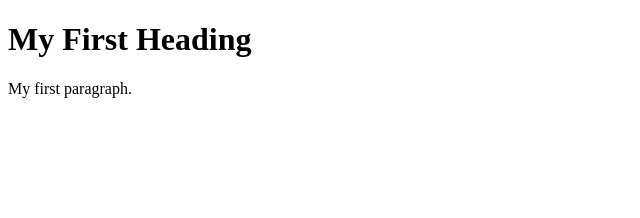
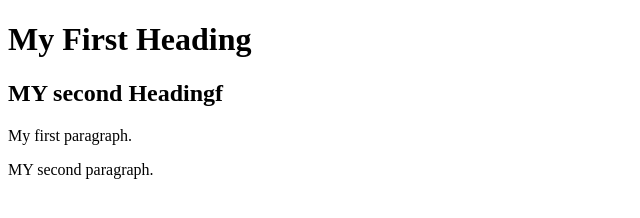
Before and after one commit to 786mkavitha/assginment--0, a plain HTML site: page index.html in a window 1280 px wide. Shown: the whole page, without its empty margins (0-640 px from the left). Drawn offline with Linux system fonts and the light colour scheme.

Commit message:
reverting the change again

```diff
--- a/index.html
+++ b/index.html
@@ -3,8 +3,11 @@
 <body>
 
 <h1>My First Heading</h1>
+<h2> MY second Headingf</h2>
 
 <p>My first paragraph.</p>
+<p> MY second paragraph.</p>
+
 
 </body>
 </html>
```
